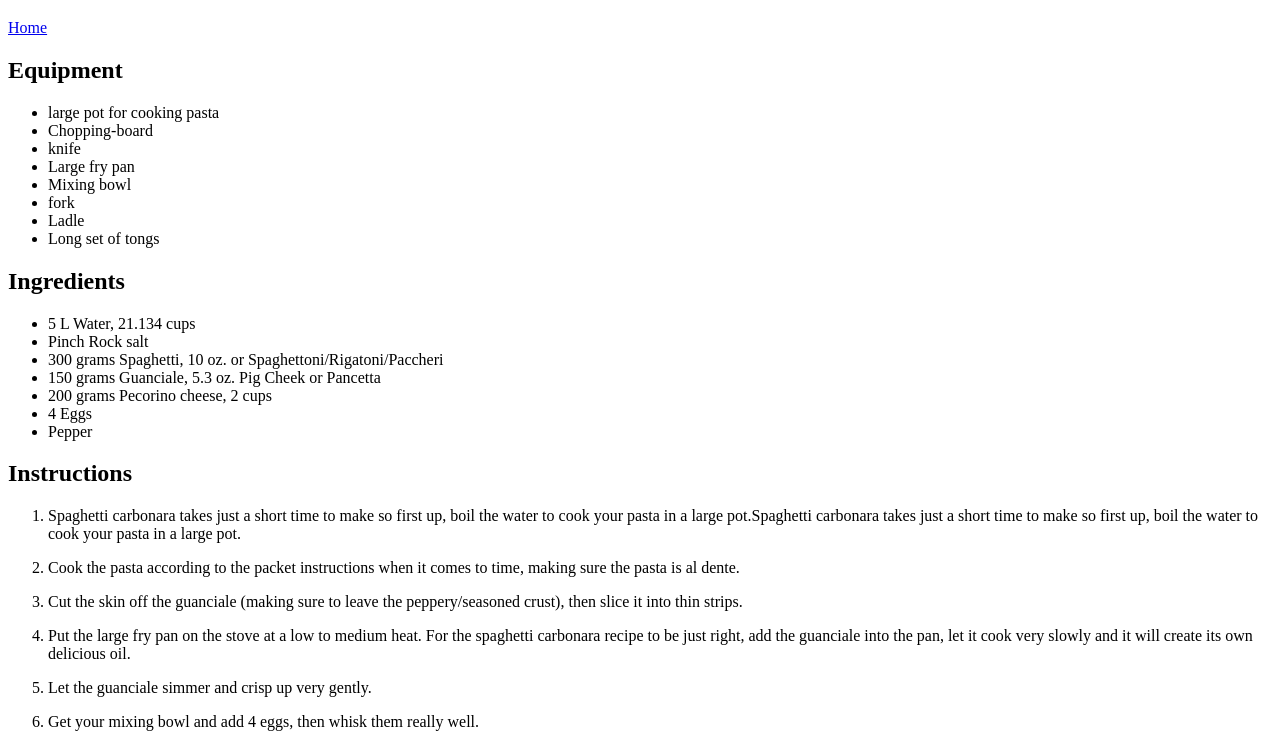
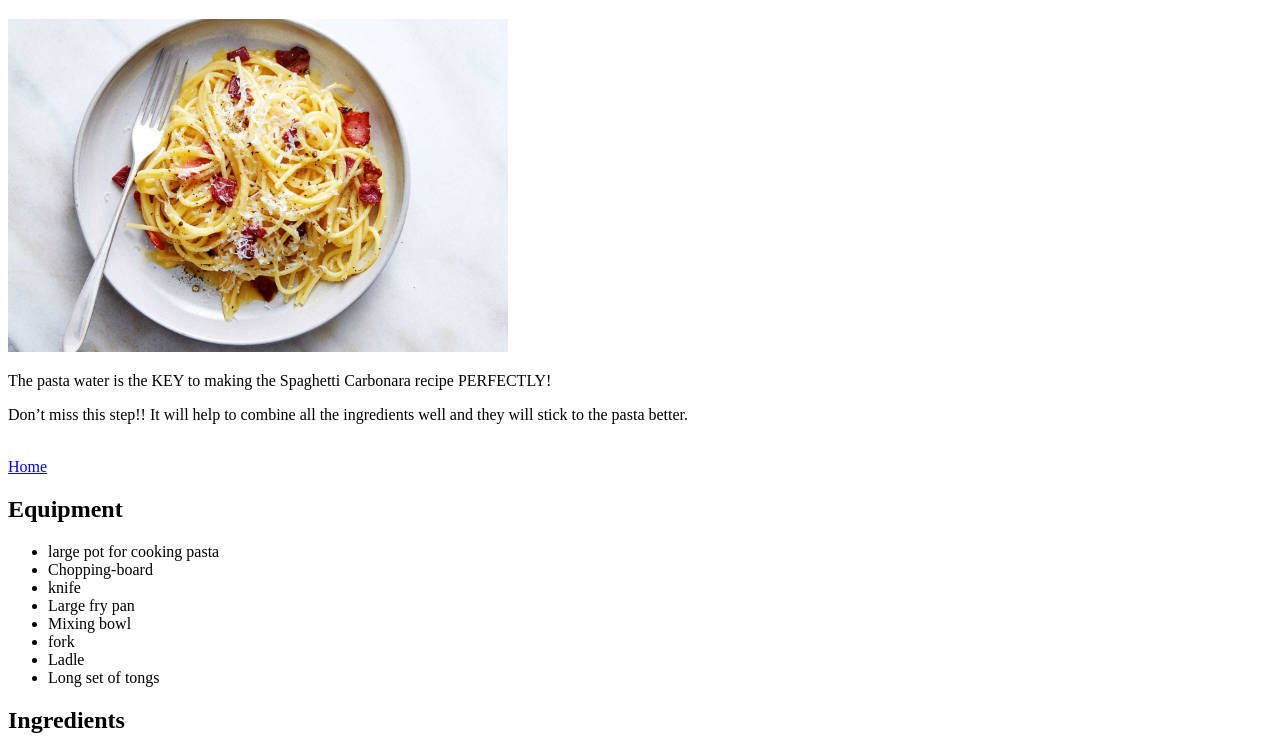
Before and after one commit to Danibias/odin-recipes, a plain HTML site: page recipes/spaghetti-carbonara.html in a window 1280 px wide. Shown: the part 61-800 px from the top of the page. Drawn offline with Linux system fonts and the light colour scheme.

Commit message:
images folder was added to recipes

```diff
--- a/recipes/spaghetti-carbonara.html
+++ b/recipes/spaghetti-carbonara.html
@@ -8,6 +8,11 @@
 <body>
 
     <h1>Spaghetti Carbonara</h1>
+    <img src="./images/spaghetti-carbonara.jpg" alt=" Spaghetti Carbonara" width="500">
+
+    <p>The pasta water is the KEY to making the Spaghetti Carbonara recipe PERFECTLY!</p>
+    <p>Don’t miss this step!! It will help to combine all the ingredients well and they will stick to the pasta better.</p>
+    <br>
     <a href="../index.html">Home</a>
 
     <h2>Equipment</h2>
```
Also changed, not shown: recipes/images/spaghetti-carbonara.jpg (added).
